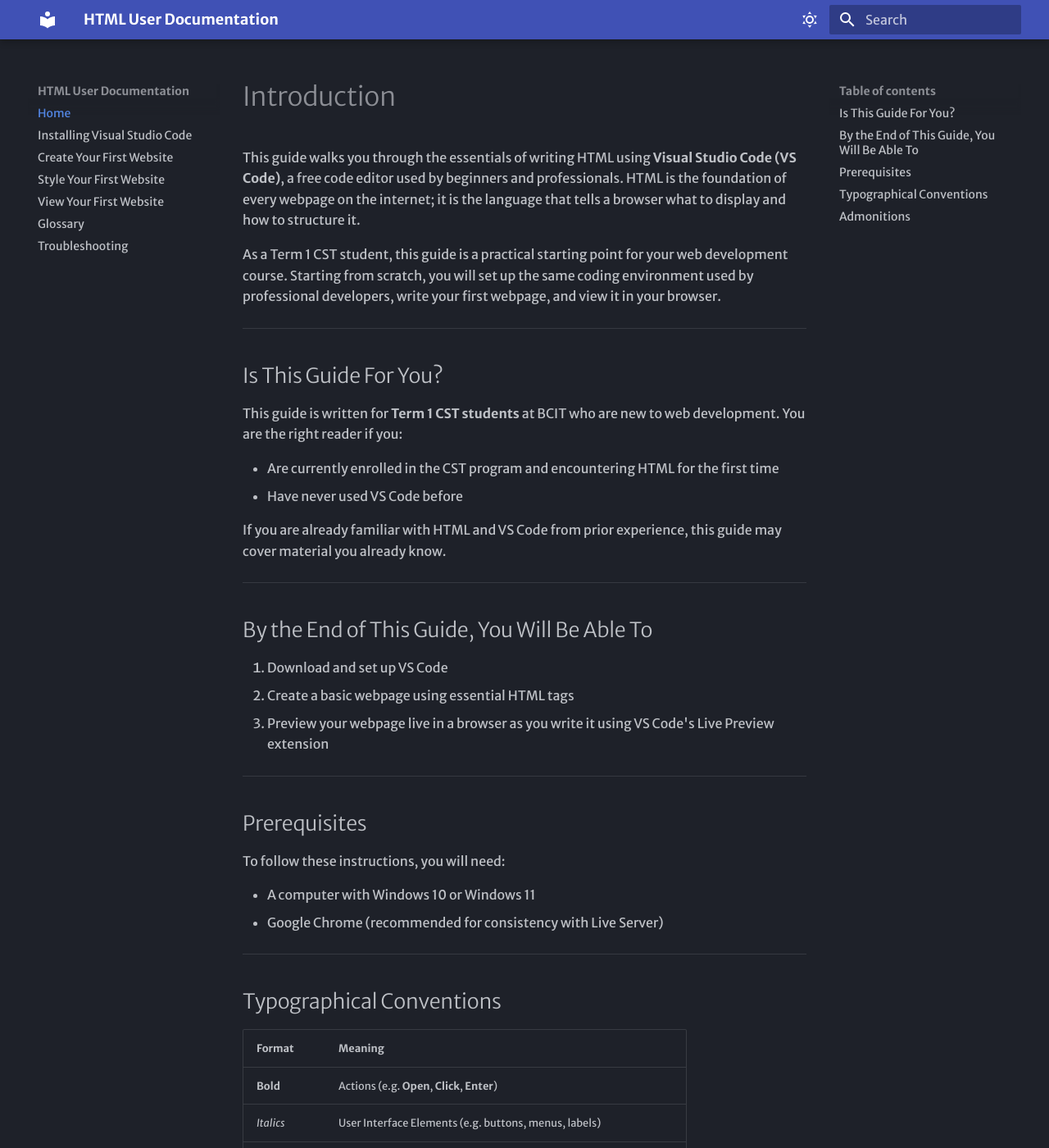
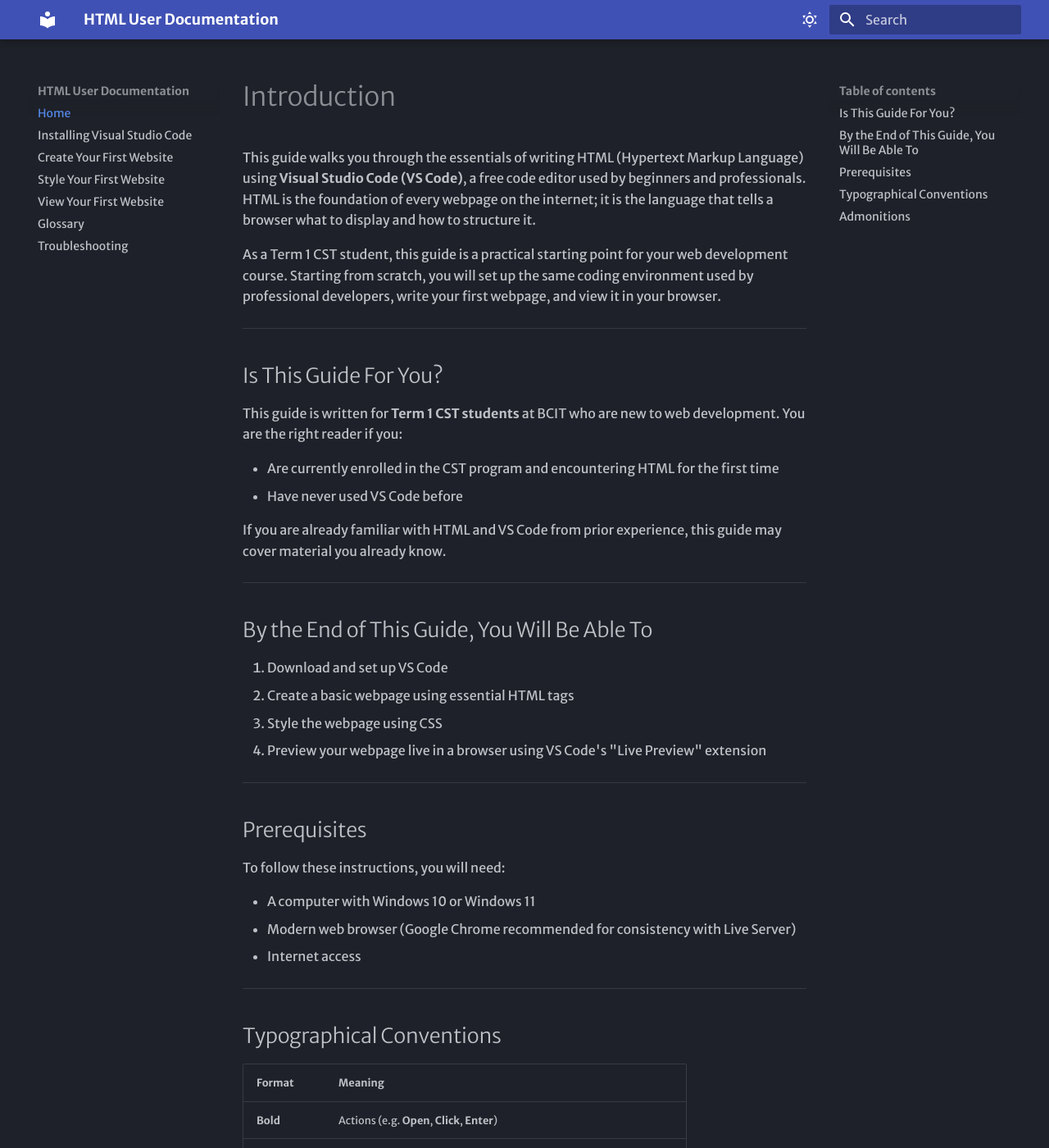
Before and after one commit to heckojay/Basic-HTML-Doc, an MkDocs documentation site: the page built from docs/index.md, in a window 1280 px wide and 1400 px high. Shown: the whole window at 82% size. Built offline with MkDocs 1.6.1 and Material for MkDocs 9.7.7, drawn with Linux system fonts in a browser that asks for light colours.

Commit message:
Update index, glossary, and other steps based on feedback

```diff
--- a/docs/index.md
+++ b/docs/index.md
@@ -1,6 +1,6 @@
 # Introduction
 
-This guide walks you through the essentials of writing HTML using **Visual Studio Code (VS Code)**, a free code editor used by beginners and professionals. HTML is the foundation of every webpage on the internet; it is the language that tells a browser what to display and how to structure it.
+This guide walks you through the essentials of writing HTML (Hypertext Markup Language) using **Visual Studio Code (VS Code)**, a free code editor used by beginners and professionals. HTML is the foundation of every webpage on the internet; it is the language that tells a browser what to display and how to structure it.
 
 As a Term 1 CST student, this guide is a practical starting point for your web development course. Starting from scratch, you will set up the same coding environment used by professional developers, write your first webpage, and view it in your browser.
 
@@ -21,7 +21,8 @@
 
 1. Download and set up VS Code
 2. Create a basic webpage using essential HTML tags
-3. Preview your webpage live in a browser as you write it using VS Code's Live Preview extension
+3. Style the webpage using CSS
+4. Preview your webpage live in a browser using VS Code's "Live Preview" extension
 
 ---
 
@@ -30,7 +31,8 @@
 To follow these instructions, you will need:
 
 - A computer with Windows 10 or Windows 11
-- Google Chrome (recommended for consistency with Live Server)
+- Modern web browser (Google Chrome recommended for consistency with Live Server)
+- Internet access
 
 ---
 
```
Also changed, not shown: docs/Basic-HTML/Basic-HTML.md (+24 -10 lines), docs/glossary.md (+3 -0 lines), docs/VsCode-Setup/VsCode-Installation.md (line endings or trailing spaces).
